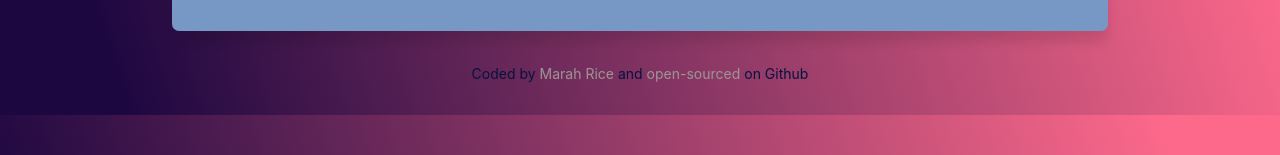
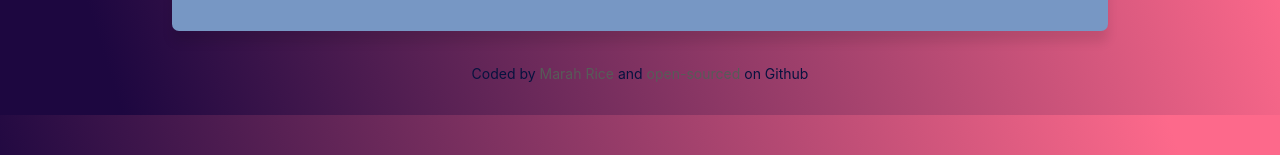
Before and after one commit to MarahDeven/react-dictionary-app, a React (Create React App) app: page / in a window 1280 px wide. Shown: the part 403-558 px from the top of the page. Built offline with nearby package versions, Linux system fonts and the light colour scheme; no server answers; a web font is replaced by a local one.

Commit message:
darkened text

```diff
--- a/src/App.css
+++ b/src/App.css
@@ -28,6 +28,6 @@ body {
 }
 
 .App a {
-  color: #9e9696;
+  color: #575b58;
   text-decoration: none;
 }
```
